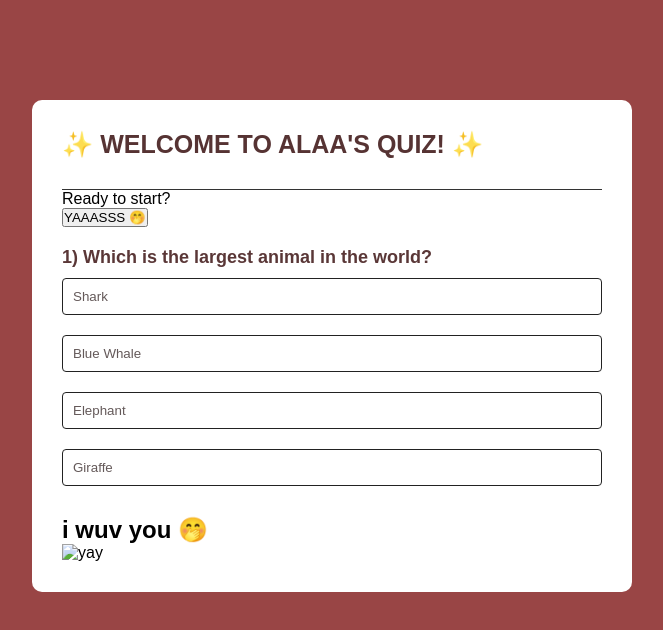
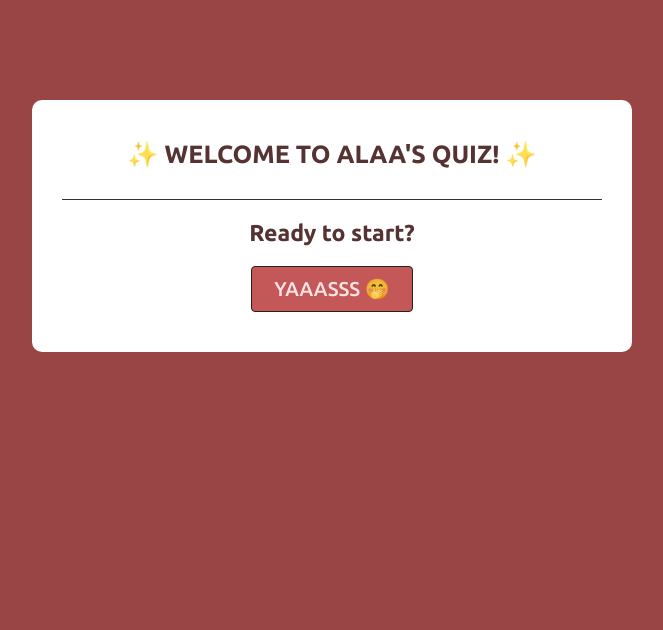
Before and after one commit to 2211844495/my-quiz-website, a plain HTML site: page index.html in a window 1280 px wide. Shown: the whole page, without its empty margins (308-971 px from the left). Drawn offline with Linux system fonts and the light colour scheme; a web font is replaced by a local one.

Commit message:
Update index.css

```diff
--- a/index.css
+++ b/index.css
@@ -1,11 +1,49 @@
 * {
   margin: 0;
   padding: 0;
-  font-family: "Poppins", sans-serif;
+  font-family: "Ubuntu", sans-serif;
   box-sizing: border-box;
 }
 body {
   background: #7f1515ca;
+}
+.happy {
+    margin-left: 120px;
+    display: none;
+    flex-direction: column;
+    align-items: center;
+    width: 300px;
+    height: 200px;
+}
+.happy h2 {
+    color: #3a1111db;
+}
+.start {
+    display: flex;
+    flex-direction: column;
+}
+.start p {
+  font-size: 23px;
+  color: #3a1111db;
+  font-weight: 600;
+  padding-bottom: 10px;
+  padding-top: 20px;
+  text-align: center;
+}
+#startBtn {
+    background: #c45757;
+  color: #ffffffd4;
+  font-size: 20px;
+  font-weight: 500;
+  width: 30%;
+  border: 1px solid #222;
+  padding: 10px;
+  margin: 10px 0;
+  text-align: center;
+  border-radius: 4px;
+  cursor: pointer;
+  transition: 0.3s;
+  align-self: center;
 }
 .app {
   background: #fff;
@@ -19,13 +57,17 @@ body {
   font-size: 25px;
   color: #3a1111db;
   font-weight: 600;
+  text-align: center;
   border-bottom: 1px solid #333;
   padding-bottom: 30px;
+  padding-top: 10px;
 }
 .quiz {
-  padding: 20px 0;
+    display: none;
+    padding: 20px 0;
 }
 .quiz h2 {
+  padding-bottom: 10px;
   font-size: 18px;
   color: #390e0ed4;
   font-weight: 600;
@@ -48,7 +90,7 @@ body {
   color: #fff;
 }
 .btn:disabled {
-    cursor: no-drop;
+  cursor: no-drop;
 }
 #next-btn {
   background: #443737d4;
@@ -62,6 +104,10 @@ body {
   cursor: pointer;
   display: none;
 }
+#question {
+    padding-top: 10px;
+    text-align: center;
+}
 .correct {
   background: #43cb7e87;
 }
```
